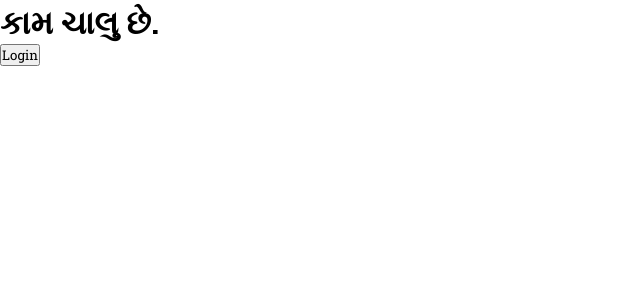
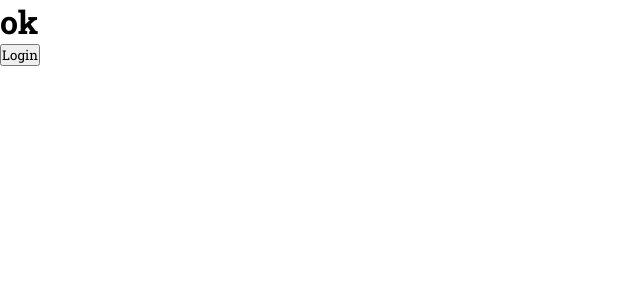
Before and after one commit to KUNJ1311/Coders-Point, a React (Create React App) app: page / in a window 1280 px wide. Shown: the top 300 px of the page, without its empty margins (0-640 px from the left). Built offline with nearby package versions, Linux system fonts and the light colour scheme.

Commit message:
yes i fix it

```diff
--- a/src/components/Home.js
+++ b/src/components/Home.js
@@ -8,7 +8,7 @@ const Home = () => {
 	};
 	return (
 		<div>
-			<h1 className="">કામ ચાલુ છે.</h1>
+			<h1 className="">ok</h1>
 			<button onClick={handleClick}>Login</button>
 		</div>
 	);
```
Also changed, not shown: 1 other file (tests, documents, lock files or other folders).
